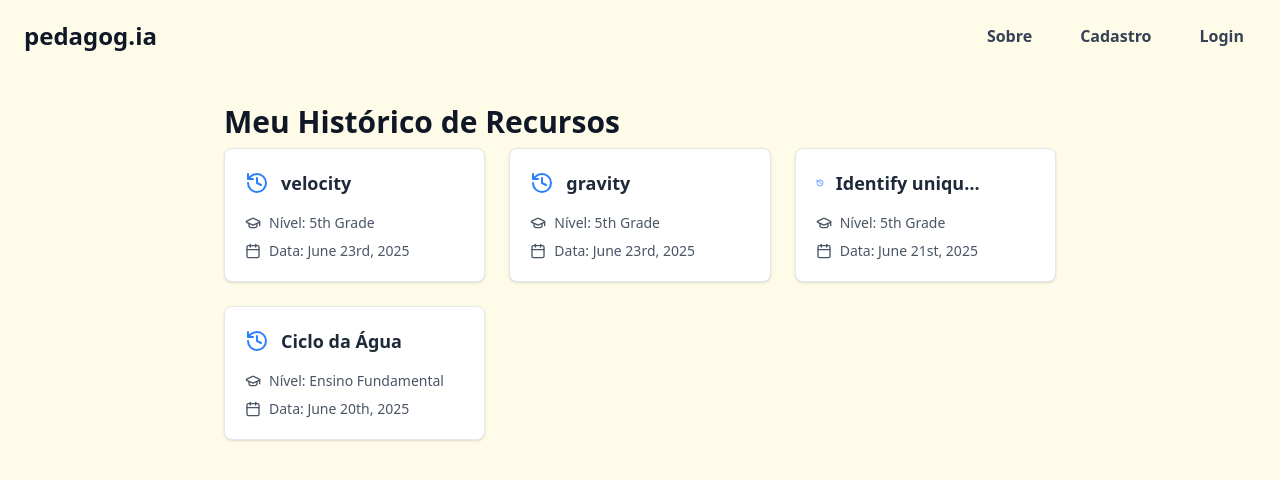
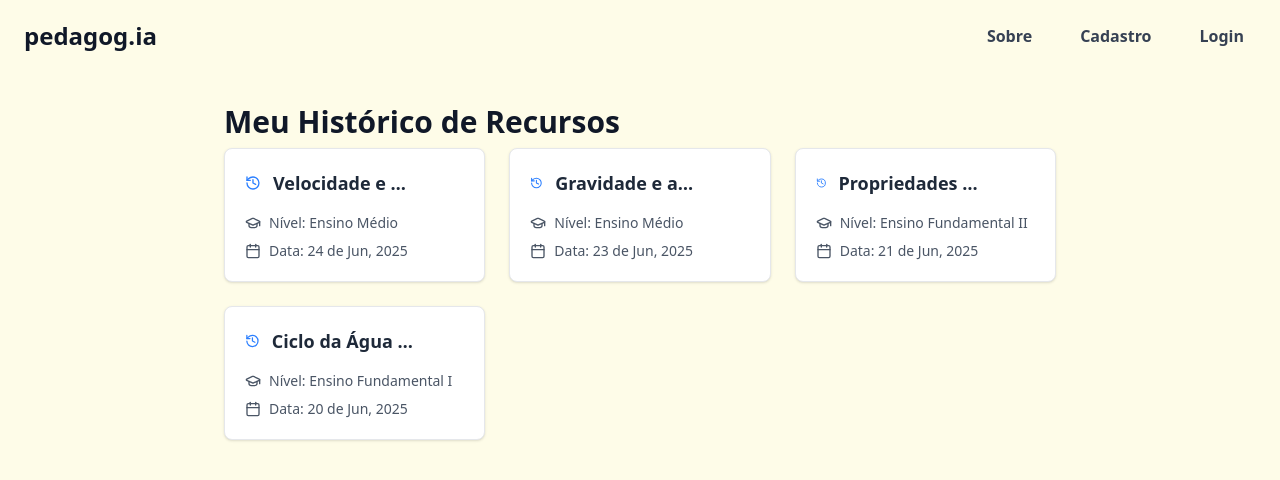
Before and after one commit to mabylly/Projeto-Final-Web, a React (Vite) app in the folder vite-project/: page /history in a window 1280 px wide. Shown: the top 480 px of the page. Built offline with nearby package versions, Linux system fonts and the light colour scheme; no server answers.

Commit message:
Adicionando ao historico nova funcionalidade
Ao clicar em um card do historico ele enviara o usuario para uma pesquisa que ele fez anteriormente

```diff
--- a/vite-project/src/components/HistoryItemCard.tsx
+++ b/vite-project/src/components/HistoryItemCard.tsx
@@ -1,28 +1,87 @@
 // src/components/HistoryItemCard.tsx
 
-import { Link } from 'react-router-dom';
-import { History, Calendar, GraduationCap, Languages, FileCode2, CheckCircle } from 'lucide-react';
+import { useState } from 'react';
+import { useNavigate } from 'react-router-dom';
+import { History, Calendar, GraduationCap, FileCode2, CheckCircle } from 'lucide-react';
 import type { HistoryItem } from '../types/history';
 
 interface HistoryItemCardProps {
   item: HistoryItem;
-  isCurrent?: boolean; // <-- Nova propriedade opcional
+  isCurrent?: boolean;
 }
 
 export default function HistoryItemCard({ item, isCurrent = false }: HistoryItemCardProps) {
-  // Condicionalmente adicionamos classes de estilo se o card for o "atual"
-  const cardClasses = `block bg-white border rounded-lg shadow-sm hover:shadow-md transition-all duration-200 ${
+  const [isLoading, setIsLoading] = useState(false);
+  const navigate = useNavigate();
+
+  const cardClasses = `block bg-white border rounded-lg shadow-sm hover:shadow-md transition-all duration-200 cursor-pointer ${
     isCurrent ? 'border-blue-500 border-2' : 'border-gray-200'
+  } ${
+    isLoading ? 'opacity-50 cursor-not-allowed' : '' // Estilo de feedback visual para carregamento
   }`;
 
+  const handleHistoryClick = async () => {
+    if (isLoading) return; // Previne múltiplos cliques
+
+    setIsLoading(true);
+
+    // 1. Navega para a página de resultados em estado de carregamento (igual a HomePage)
+    navigate('/results', {
+      state: {
+        isLoading: true,
+        results: [],
+        error: null
+      }
+    });
+
+    // 2. Replica a chamada de API da HomePage usando os dados do item do histórico
+    try {
+      const response = await fetch('http://localhost:3001/api/generate', {
+        method: 'POST',
+        headers: { 'Content-Type': 'application/json' },
+        body: JSON.stringify({ topic: item.topic, grade: item.grade }),
+      });
+
+      if (!response.ok) throw new Error('Falha ao buscar os dados da API.');
+
+      const data = await response.json();
+
+      // 3. Navega novamente para a página de resultados com os dados recebidos
+      navigate('/results', {
+        state: {
+          isLoading: false,
+          results: data,
+          error: null,
+
+          searchTermFromHistory: item.topic
+        }
+      });
+
+    } catch (err: any) {
+      // 4. Em caso de erro, navega para a página de resultados com a mensagem de erro
+      navigate('/results', {
+        state: {
+          isLoading: false,
+          results: [],
+          error: err.message || 'Ocorreu um erro.',
+          searchTermFromHistory: item.topic
+        }
+      });
+    } finally {
+      setIsLoading(false);
+    }
+  };
+
   return (
-    <Link
-      to={`/results`}
-      state={{ searchTerm: item.searchTerm }}
-      className={cardClasses} // <-- Usamos as classes dinâmicas aqui
+    // Trocamos <Link> por uma <div> com onClick
+    <div
+      onClick={handleHistoryClick}
+      className={cardClasses}
+      role="button" // Melhora a acessibilidade
+      tabIndex={0}
+      onKeyDown={(e) => (e.key === 'Enter' || e.key === ' ') && handleHistoryClick()} // Permite "clicar" com teclado
     >
       <div className="p-5 relative">
-        {/* Adiciona um selo/ícone se for o item atual */}
         {isCurrent && (
           <div className="absolute top-2 right-2 flex items-center gap-1 bg-blue-100 text-blue-800 text-xs font-semibold px-2 py-1 rounded-full">
             <CheckCircle size={14} />
@@ -30,26 +89,25 @@ export default function HistoryItemCard({ item, isCurrent = false }: HistoryItem
           </div>
         )}
 
-        {/* Título Principal */}
-        <div className="flex items-center gap-3 mb-4 pr-12"> {/* Adicionado padding à direita para não sobrepor o selo */}
+        <div className="flex items-center gap-3 mb-4 pr-12">
           <History className="text-blue-500" />
-          <h3 className="font-semibold text-lg text-gray-800 truncate" title={item.searchTerm}>
-            {item.searchTerm}
+          <h3 className="font-semibold text-lg text-gray-800 truncate" title={item.topic}>
+            {/* Texto de carregamento no título */}
+            {isLoading ? 'Recriando busca...' : item.topic}
           </h3>
         </div>
 
-        {/* Metadados */}
         <div className="space-y-2 text-sm text-gray-600">
           <div className="flex items-center gap-2">
             <GraduationCap size={16} />
-            <span>Nível: {item.readingLevel}</span>
+            {/* Usando item.grade */}
+            <span>Nível: {item.grade}</span>
           </div>
           <div className="flex items-center gap-2">
             <Calendar size={16} />
             <span>Data: {item.createdAt}</span>
           </div>
 
-          {/* Tag de Padrão (Opcional) */}
           {item.standard && (
             <div className="flex items-center gap-2 pt-2">
               <FileCode2 size={16} className="text-purple-600"/>
@@ -60,6 +118,6 @@ export default function HistoryItemCard({ item, isCurrent = false }: HistoryItem
           )}
         </div>
       </div>
-    </Link>
+    </div>
   );
 }
--- a/vite-project/src/mocks/historyMock.ts
+++ b/vite-project/src/mocks/historyMock.ts
@@ -5,26 +5,26 @@ import type { HistoryItem } from '../types/history';
 export const historyMock: HistoryItem[] = [
   {
     id: 'hist-001',
-    searchTerm: 'velocity',
-    createdAt: 'June 23rd, 2025',
-    readingLevel: '5th Grade',
+    topic: 'Velocidade e Aceleração',
+    grade: 'Ensino Médio',
+    createdAt: '24 de Jun, 2025',
   },
   {
     id: 'hist-002',
-    searchTerm: 'gravity',
-    createdAt: 'June 23rd, 2025',
-    readingLevel: '5th Grade',
+    topic: 'Gravidade e as Leis de Newton',
+    grade: 'Ensino Médio',
+    createdAt: '23 de Jun, 2025',
   },
   {
     id: 'hist-003',
-    searchTerm: 'Identify unique properties of each state of matter',
-    createdAt: 'June 21st, 2025',
-    readingLevel: '5th Grade',
+    topic: 'Propriedades dos estados da matéria',
+    grade: 'Ensino Fundamental II',
+    createdAt: '21 de Jun, 2025',
   },
   {
     id: 'hist-004',
-    searchTerm: 'Ciclo da Água',
-    createdAt: 'June 20th, 2025',
-    readingLevel: 'Ensino Fundamental',
+    topic: 'Ciclo da Água na natureza',
+    grade: 'Ensino Fundamental I',
+    createdAt: '20 de Jun, 2025',
   }
 ];
--- a/vite-project/src/pages/HistoryPage.tsx
+++ b/vite-project/src/pages/HistoryPage.tsx
@@ -7,7 +7,7 @@ import { historyMock } from '../mocks/historyMock';
 export default function HistoryPage() {
   const location = useLocation();
   // Pega o termo da busca do estado da navegação, se existir
-  const currentSearchTerm = location.state?.searchTerm;
+  const currentSearchTerm = location.state?.searchTermFromHistory;
 
   const historyItems = historyMock;
 
@@ -18,7 +18,7 @@ export default function HistoryPage() {
       </h1>
       {currentSearchTerm && (
         <p className="text-md text-gray-600 mb-8">
-          Mostrando o resultado destacado para: <span className="font-semibold">"{currentSearchTerm}"</span>
+          Você acabou de pesquisar por: <span className="font-semibold">"{currentSearchTerm}"</span>
         </p>
       )}
 
@@ -28,8 +28,8 @@ export default function HistoryPage() {
             <HistoryItemCard
               key={item.id}
               item={item}
-              // Passa 'true' para o card cujo termo de busca bate com o termo atual
-              isCurrent={item.searchTerm === currentSearchTerm}
+              // A lógica de highlight agora usa 'item.topic'
+              isCurrent={item.topic === currentSearchTerm}
             />
           ))}
         </div>
```
Also changed, not shown: vite-project/src/types/history.ts (+7 -0 lines), 1 other file (tests, documents, lock files or other folders).
